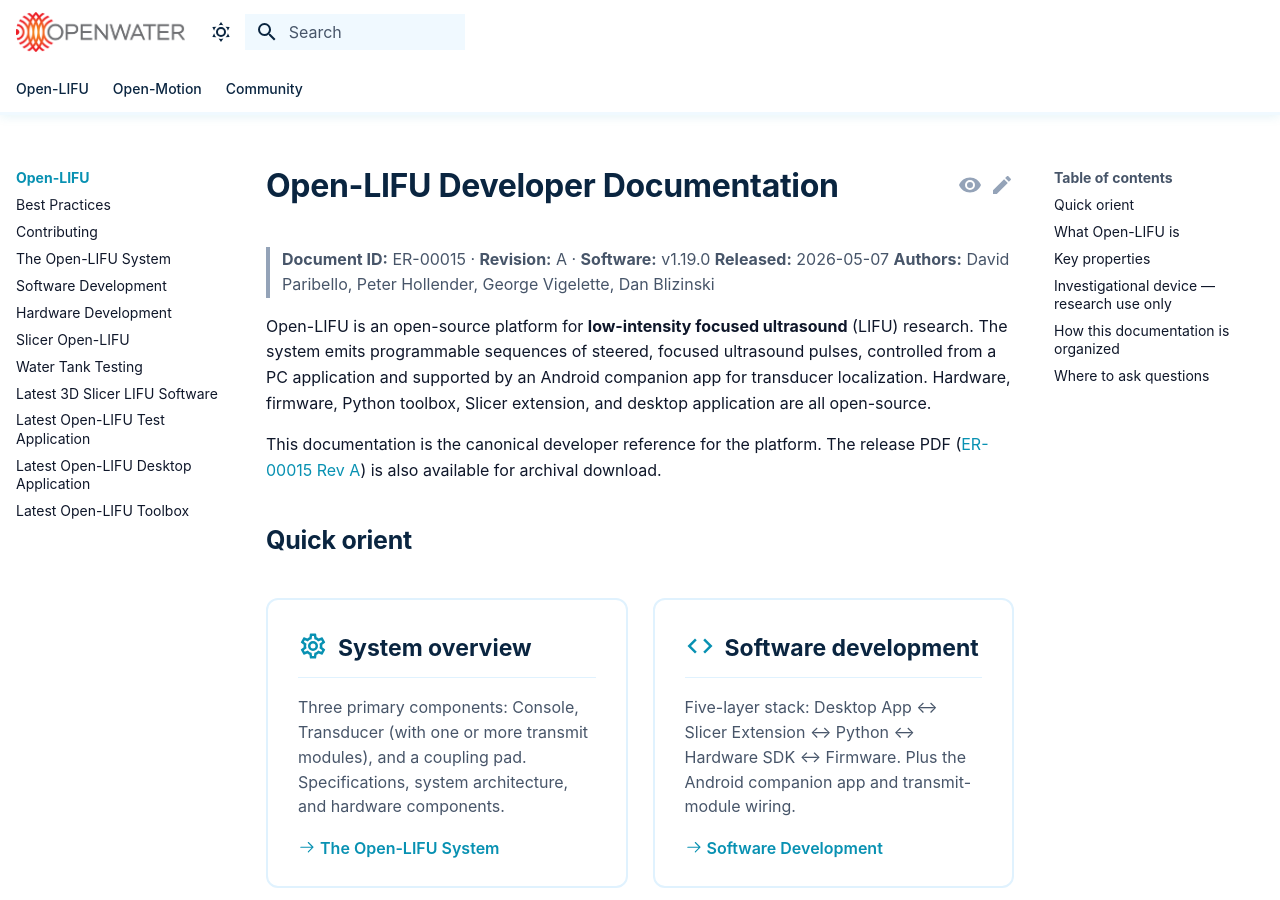
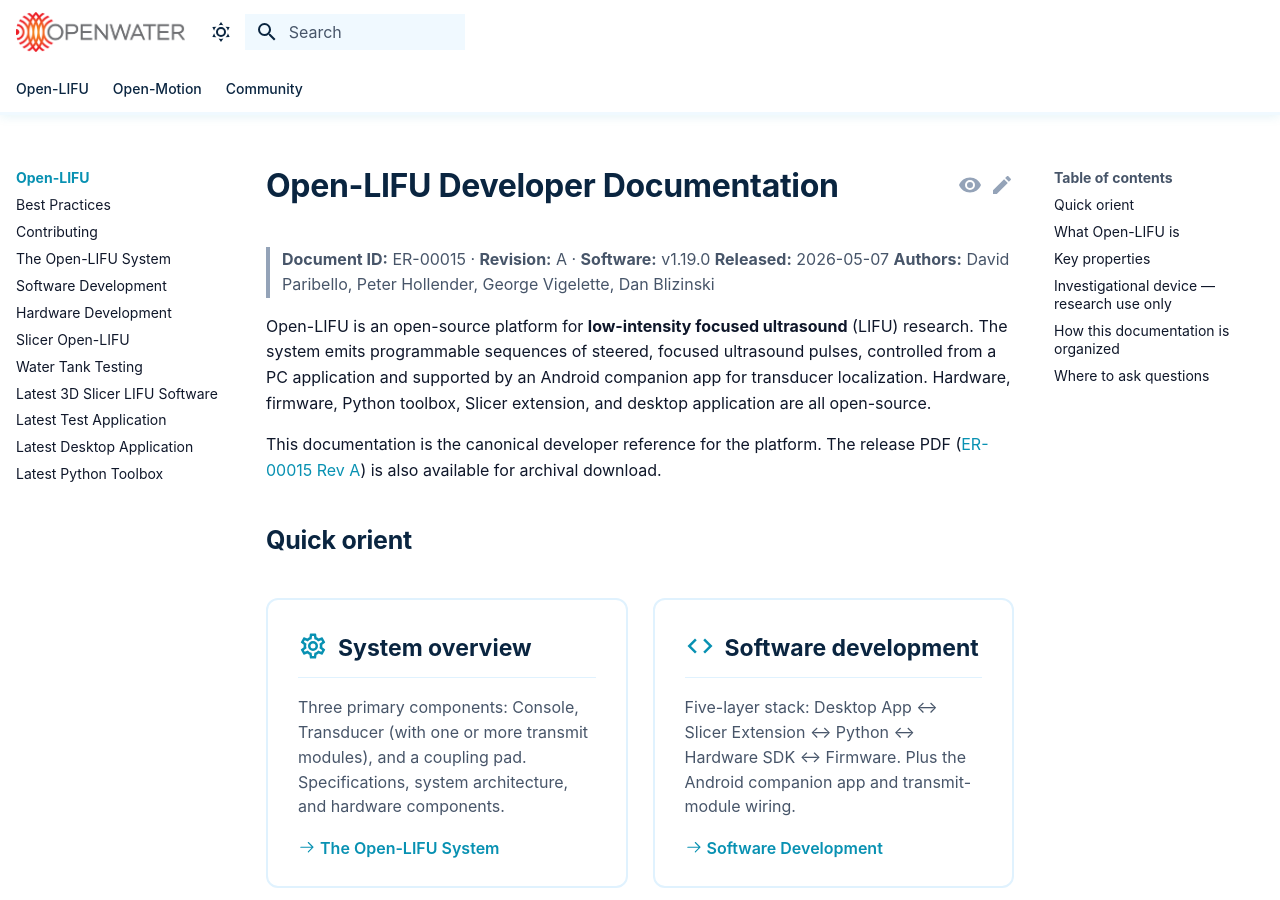
Before and after one commit to OpenwaterHealth/openwater-docs, an MkDocs documentation site: the page built from docs/openlifu/index.md, in a window 1280 px wide and 900 px high. Built offline with MkDocs 1.6.1 and Material for MkDocs 9.7.7, drawn with Linux system fonts in a browser that asks for light colours; comment, search, counter and statistics services are not loaded.

Commit message:
Update mkdocs.yml

```diff
--- a/mkdocs.yml
+++ b/mkdocs.yml
@@ -129,9 +129,9 @@ nav:
       - Slicer Open-LIFU: openlifu/slicer.md
       - Water Tank Testing: openlifu/water-tank-testing.md
       - Latest 3D Slicer LIFU Software: https://github.com/OpenwaterHealth/SlicerOpenLIFU/releases/latest
-      - Latest Open-LIFU Test Application: https://github.com/OpenwaterHealth/openlifu-test-app/releases/latest
-      - Latest Open-LIFU Desktop Application: https://github.com/OpenwaterHealth/openlifu-desktop-application/releases/latest
-      - Latest Open-LIFU Toolbox: https://github.com/OpenwaterHealth/openlifu-python/releases/latest
+      - Latest Test Application: https://github.com/OpenwaterHealth/openlifu-test-app/releases/latest
+      - Latest Desktop Application: https://github.com/OpenwaterHealth/openlifu-desktop-application/releases/latest
+      - Latest Python Toolbox: https://github.com/OpenwaterHealth/openlifu-python/releases/latest
 
   - Open-Motion:
       - Overview: openmotion/index.md
```
